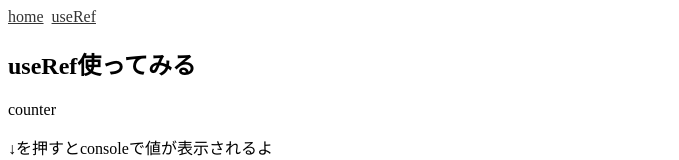
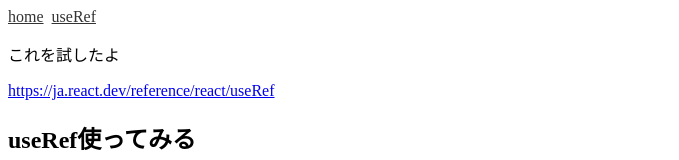
Before and after one commit to YukoKano/playground, a Next.js app: page /react/userefcheck in a window 1280 px wide. Shown: the top 160 px of the page, without its empty margins (0-679 px from the left). Built offline with nearby package versions, Linux system fonts and the light colour scheme.

Commit message:
ちょっと追加

```diff
--- a/src/app/react/userefcheck/page.jsx
+++ b/src/app/react/userefcheck/page.jsx
@@ -6,6 +6,14 @@ import { UseRefItemImage } from "@/app/_components/UseRefItem/UseRefItemImage";
 export default function userefcheck() {
   return (
     <>
+      <p>これを試したよ</p>
+      <a
+        href="https://ja.react.dev/reference/react/useRef"
+        target="_blank"
+        rel="noopener noreferrer"
+      >
+        https://ja.react.dev/reference/react/useRef
+      </a>
       <UseRefItem />
       <UseRefItemDom />
       <UseRefItemImage />
```
